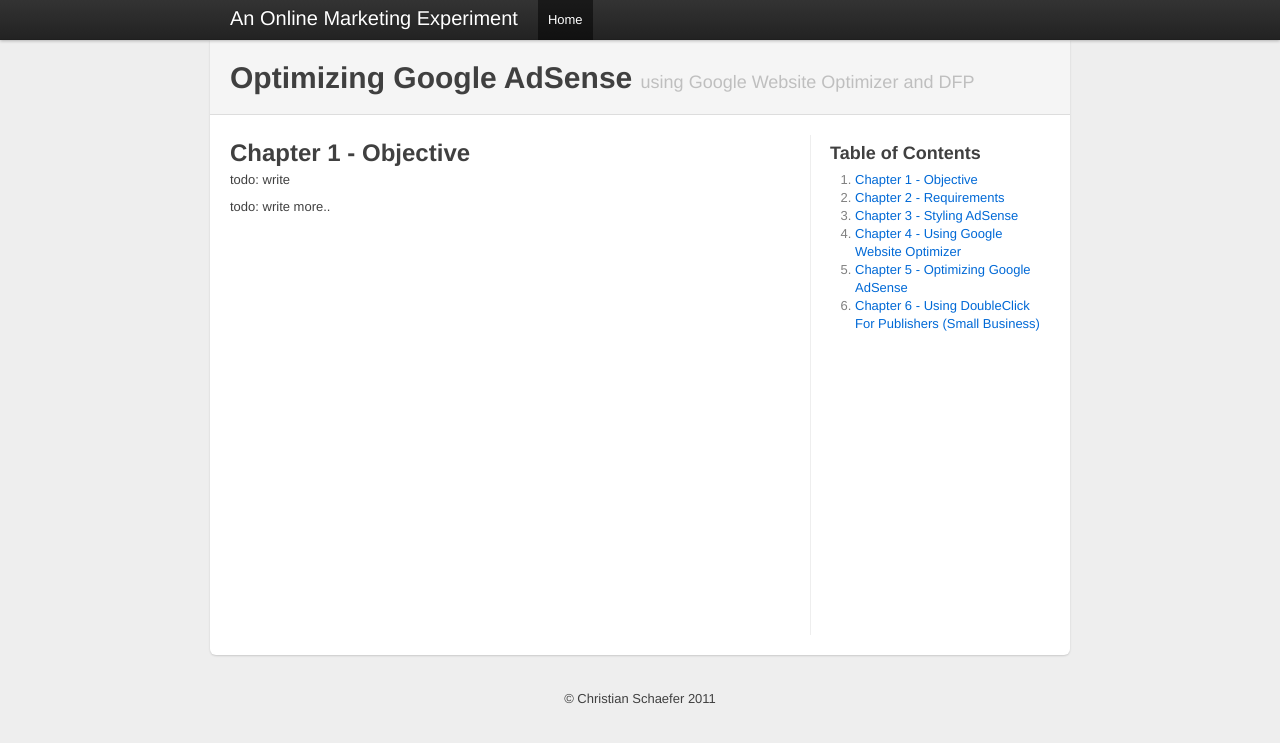
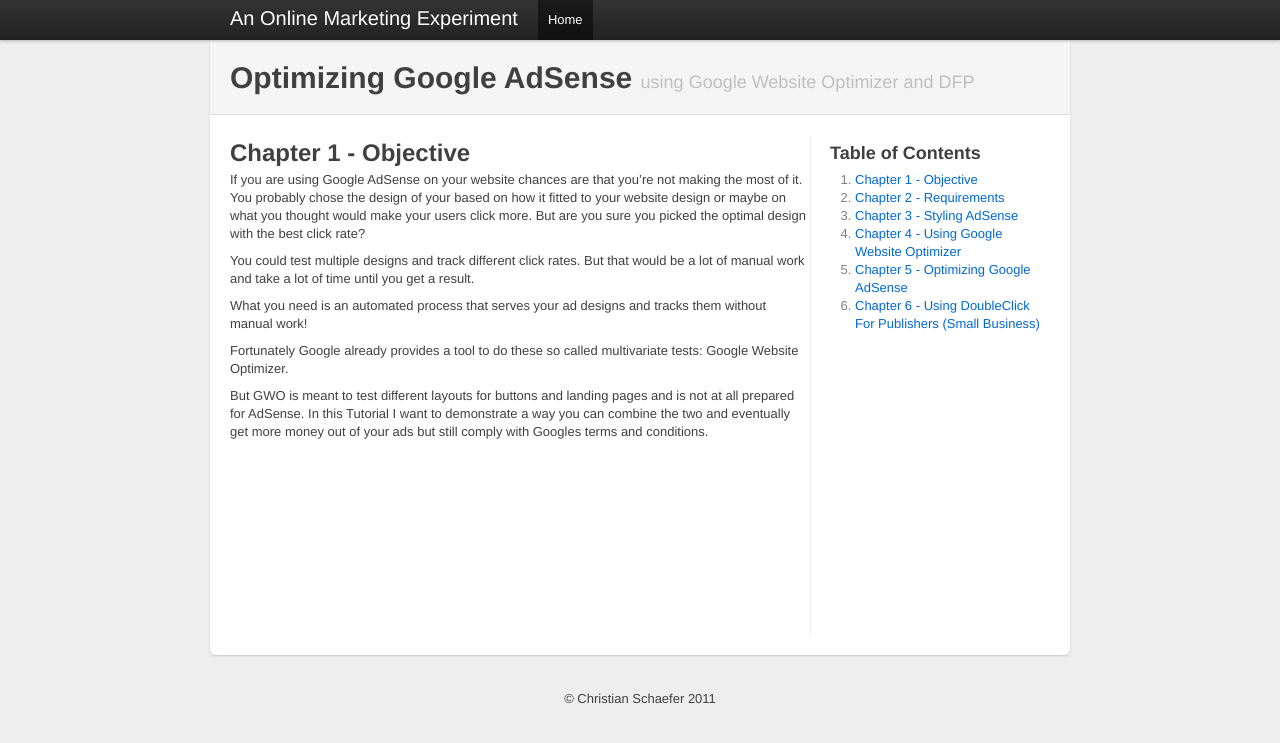
Before and after one commit to a8977338/dfpadsenseoptimiser, a Jekyll site: the page built from chapter-1-objective.md, in a window 1280 px wide. Shown: the top 743 px of the page. Built offline with Jekyll 4.4.1, drawn with Linux system fonts in a browser that asks for light colours.

Commit message:
wrote objective

```diff
--- a/chapter-1-objective.md
+++ b/chapter-1-objective.md
@@ -4,7 +4,13 @@ title: "Chapter 1 - Objective"
 ---
 ## Chapter 1 - Objective
 
-todo: write
+If you are using Google AdSense on your website chances are that you're not making the most of it.
+You probably chose the design of your based on how it fitted to your website design or maybe on what
+you thought would make your users click more. But are you sure you picked the optimal design with
+the best click rate?
+
+You could test multiple designs and track different click rates. But that would be a lot of manual
+work and take a lot of time until you get a result.
 
 <script type="text/javascript"><!--
 google_ad_client = "ca-pub-5588356258460519";
@@ -19,4 +25,11 @@ googel_test = "on";
 src="http://pagead2.googlesyndication.com/pagead/show_ads.js">
 </script>
 
-todo: write more..
+What you need is an automated process that serves your ad designs and tracks them without manual work!
+
+Fortunately Google already provides a tool to do these so called multivariate tests: Google Website
+Optimizer.
+
+But GWO is meant to test different layouts for buttons and landing pages and is not at all prepared
+for AdSense. In this Tutorial I want to demonstrate a way you can combine the two and eventually get
+more money out of your ads but still comply with Googles terms and conditions.
```
